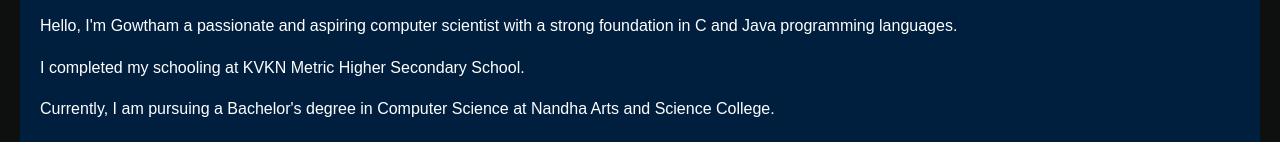
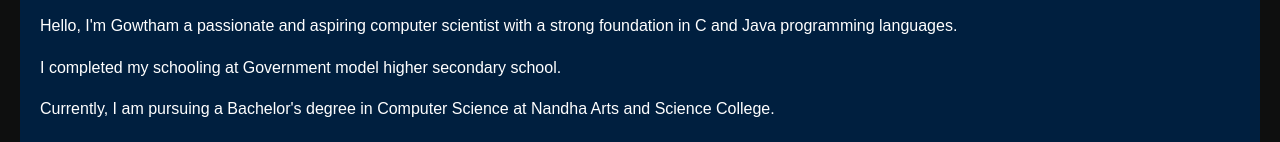
Before and after one commit to gowthammanick/portfolio, a plain HTML site: page index.html in a window 1280 px wide. Shown: the part 198-340 px from the top of the page. Drawn offline with Linux system fonts and the light colour scheme.

Commit message:
Update index.html

```diff
--- a/index.html
+++ b/index.html
@@ -21,7 +21,7 @@
     <section id="about">
         <h2>About Me</h2>
             <p>Hello, I'm Gowtham a passionate and aspiring computer scientist with a strong foundation in C and Java programming languages.</p>
-            <p>I completed my schooling at KVKN Metric Higher Secondary School.</p>
+            <p>I completed my schooling at Government model higher secondary school.</p>
             <p>Currently, I am pursuing a Bachelor's degree in Computer Science at Nandha Arts and Science College.</p>
             <p>I'm excited about the opportunities this field has to offer.</p>
         </p>
```
